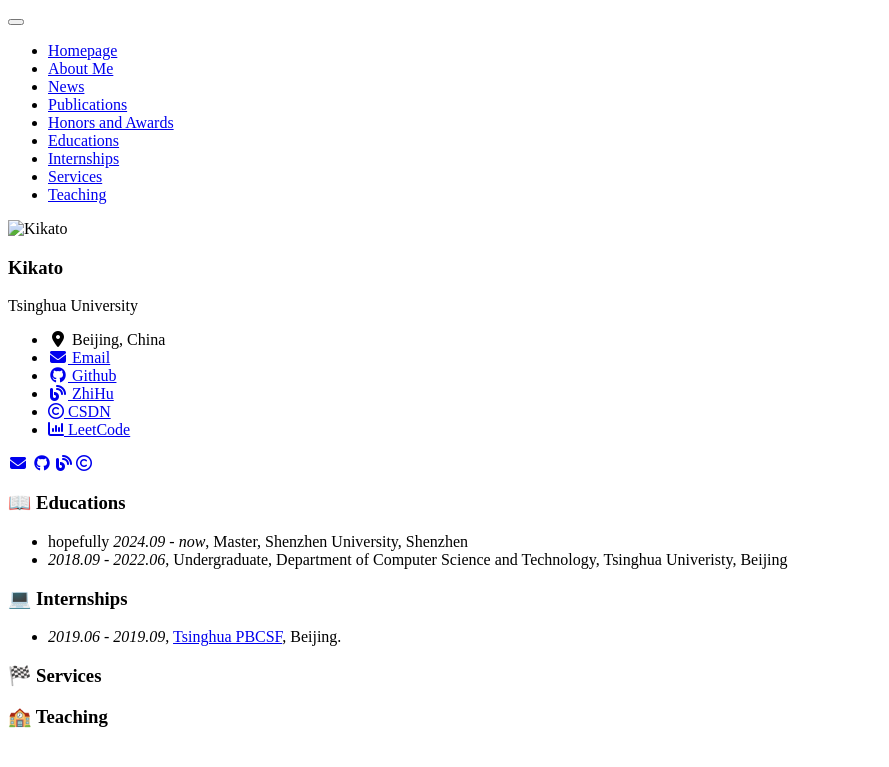
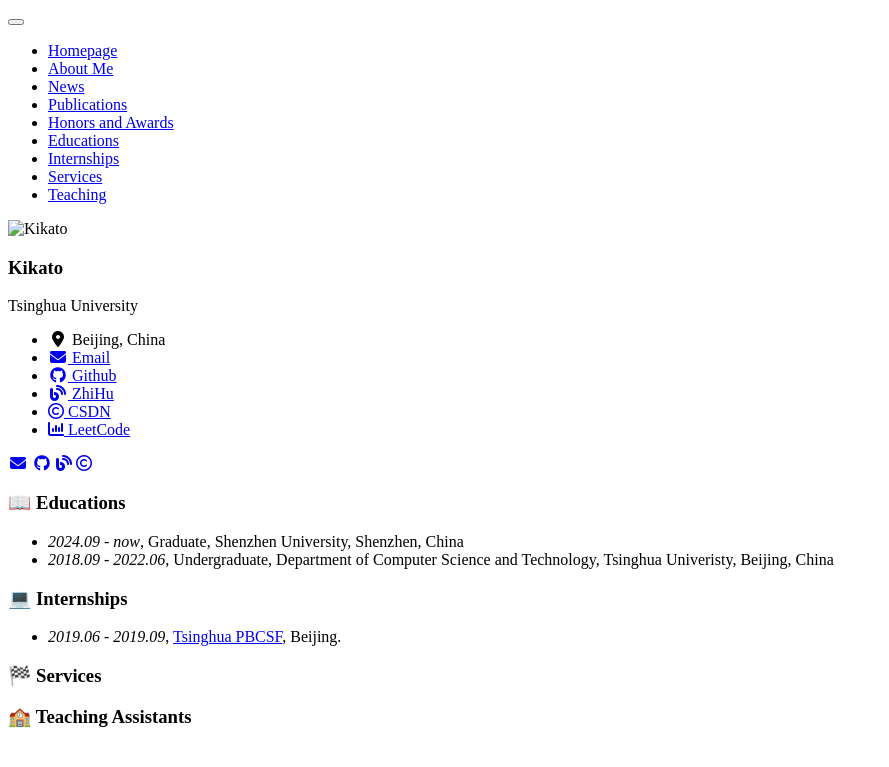
Before and after one commit to kikato2022/kikato2022.github.io, a Jekyll site: the page built from _pages/includes/others.md, in a window 1280 px wide. Shown: the top 767 px of the page, without its empty margins (0-889 px from the left). Built offline with Jekyll 4.4.1, drawn with Linux system fonts in a browser that asks for light colours; nearby versions of some CDN libraries; our own code applies the rules of GitHub Pages for plain Markdown files.

Commit message:
renew the education

```diff
--- a/_pages/includes/others.md
+++ b/_pages/includes/others.md
@@ -1,10 +1,10 @@
 # 📖 Educations
-- hopefully *2024.09 - now*, Master, Shenzhen University, Shenzhen
-- *2018.09 - 2022.06*, Undergraduate, Department of Computer Science and Technology, Tsinghua Univeristy, Beijing
+- *2024.09 - now*, Graduate, Shenzhen University, Shenzhen, China
+- *2018.09 - 2022.06*, Undergraduate, Department of Computer Science and Technology, Tsinghua Univeristy, Beijing, China
 
 # 💻 Internships
 - *2019.06 - 2019.09*, [Tsinghua PBCSF](https://www.pbcsf.tsinghua.edu.cn/index.htm), Beijing.
 
 # 🏁 Services
 
-# 🏫 Teaching
+# 🏫 Teaching Assistants
```
